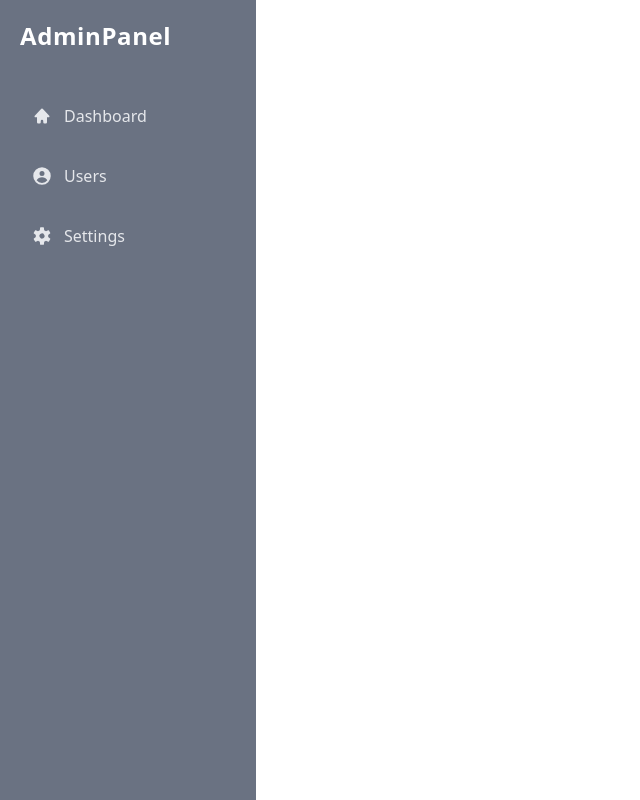
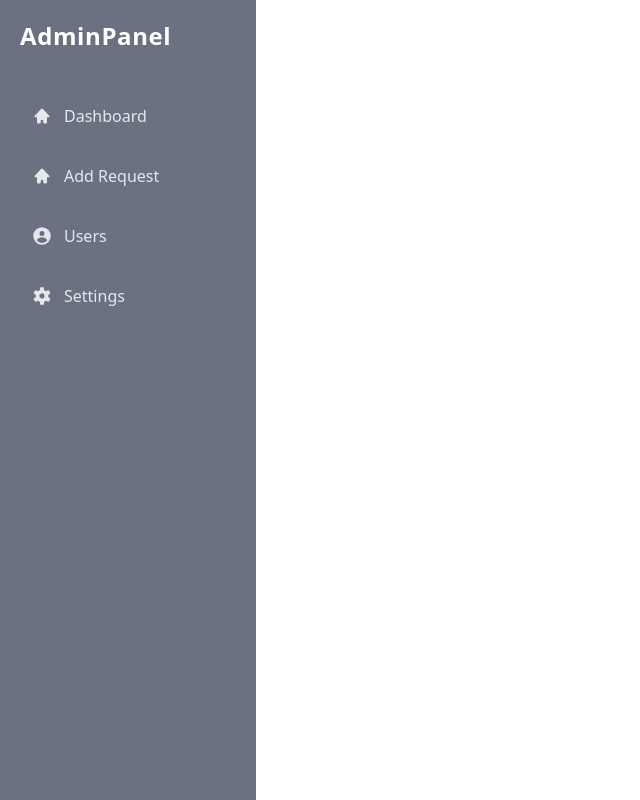
Before and after one commit to rabbiWD/Blood-Donation-Application-Client, a React (Vite) app: page /dashboard in a window 1280 px wide. Shown: the whole page, without its empty margins (0-640 px from the left). Built offline with nearby package versions, Linux system fonts and the light colour scheme; no server answers.

Commit message:
add product create

```diff
--- a/src/Components/Aside/Aside.jsx
+++ b/src/Components/Aside/Aside.jsx
@@ -19,6 +19,15 @@ const Aside = () => {
                 }>
                     <HomeIcon className= 'h-5 w-5' />
                     Dashboard
+                </NavLink>
+
+                 <NavLink to='/dashboard/add-request' className={({isActive})=>
+                `flex items-center gap-3 p-3 rounded-lg transition ${
+                    isActive ? 'bg-blue-600 text-white' : 'hover:bg-gray-700'
+                }`
+                }>
+                    <HomeIcon className= 'h-5 w-5' />
+                    Add Request
                 </NavLink>
 
                 <NavLink to='/dashboard/users' className={({isActive})=>
--- /dev/null
+++ b/src/Pages/Dashboard/AddProduct/AddProduct.jsx
@@ -0,0 +1,11 @@
+import React from 'react';
+
+const AddProduct = () => {
+    return (
+        <div>
+            hii
+        </div>
+    );
+};
+
+export default AddProduct;
```
Also changed, not shown: src/Routes/Router.jsx (+6 -1 lines).
